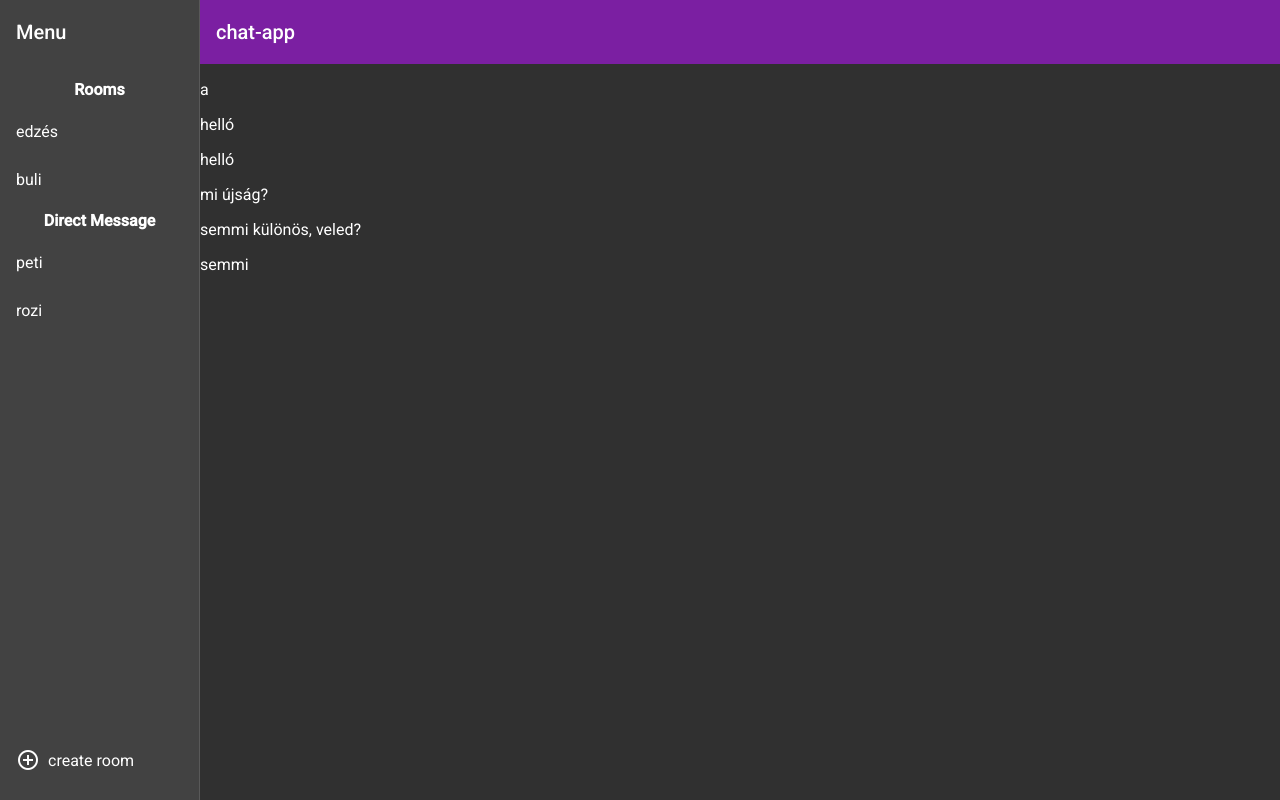
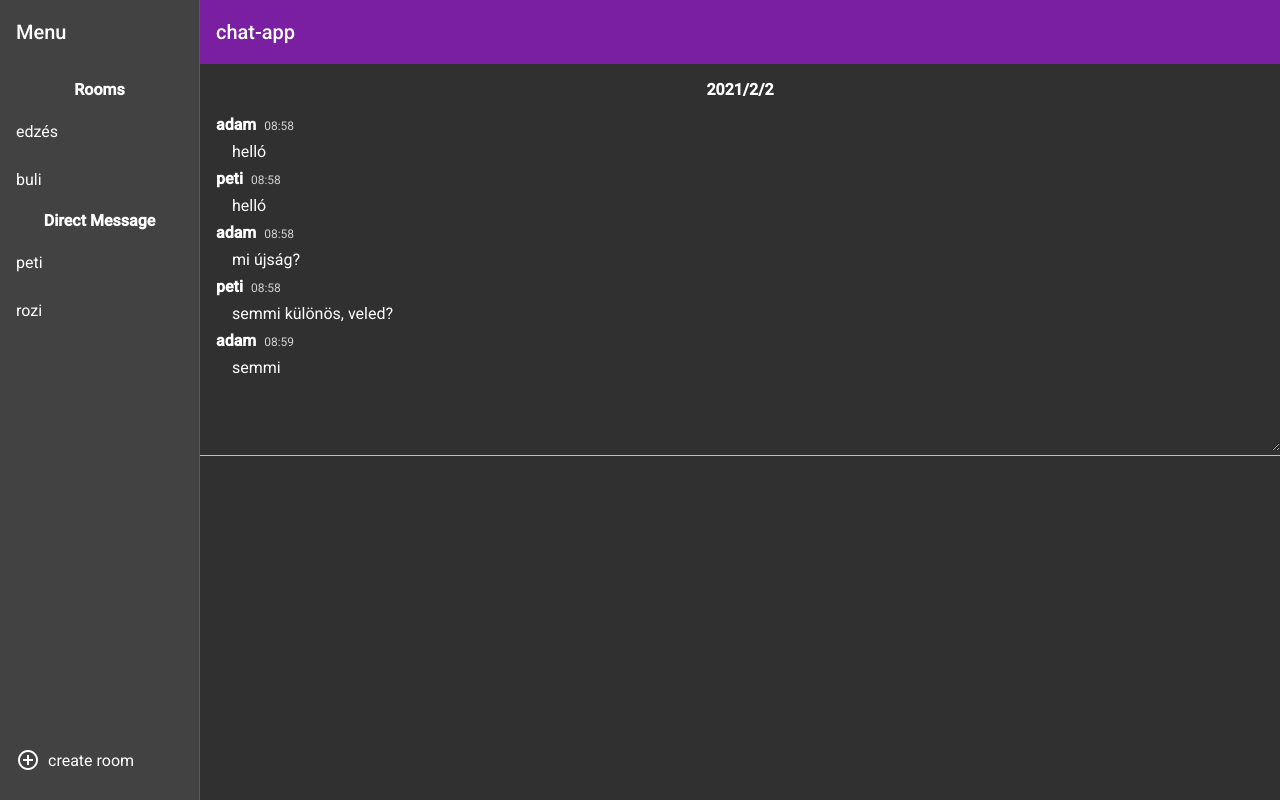
Before and after one commit to Enarchaticy/chat-app, an Angular app: page /room/me in a window 1280 px wide. Both pictures are taken after a click on the link "peti". Built offline with nearby package versions, Linux system fonts and the light colour scheme.

Commit message:
chat implementation and navigation to the room after creating it

```diff
--- a/src/app/interceptor/basic.interceptor.ts
+++ b/src/app/interceptor/basic.interceptor.ts
@@ -166,11 +166,18 @@ export class BasicInterceptor implements HttpInterceptor {
     }
 
     if (request.method === 'POST' && request.url === 'room') {
-      rooms.push({ ...(request.body as Room), id: 'd' });
+      rooms.push({
+        ...(request.body as Room),
+        id: Math.floor(Math.random() * 10000) + '',
+        messages: [],
+      });
       return of(
         new HttpResponse({
           status: 201,
-          body: { message: 'Successful room registration', roomId: 'd' },
+          body: {
+            message: 'Successful room registration',
+            room: rooms[rooms.length - 1],
+          },
         })
       );
     }
--- a/src/app/interfaces/room.ts
+++ b/src/app/interfaces/room.ts
@@ -133,17 +133,17 @@ export const rooms: Room[] = [
       },
       {
         text: 'buli 8ra?',
-        date: new Date('2021-03-02T08:58:12.177Z'),
+        date: new Date('2021-03-03T08:58:12.177Z'),
         author: { id: '1', name: 'adam' },
       },
       {
         text: 'mehet',
-        date: new Date('2021-03-02T08:58:15.177Z'),
+        date: new Date('2021-03-03T08:58:15.177Z'),
         author: { id: '2', name: 'peti' },
       },
       {
         text: 'mehet',
-        date: new Date('2021-03-02T08:58:18.177Z'),
+        date: new Date('2021-03-03T08:58:18.177Z'),
         author: { id: '3', name: 'rita' },
       },
     ],
--- a/src/app/room/chat-window/chat-window.component.html
+++ b/src/app/room/chat-window/chat-window.component.html
@@ -1,8 +1,25 @@
-<p>{{roomInput.id}}</p>
-
-<!-- <p>{{room.id}}{{room.visibility}}{{room.messages}}{{room.id}}</p>
- -->
-
-<ng-container *ngIf="room">
-  <p *ngFor="let message of room.messages">{{message.text}}</p>
+<ng-container *ngIf="roomInput.id==='me';else notMyself">
+  <mat-card class="no-message-card">
+    Choose a room, and start talking!
+  </mat-card>
 </ng-container>
+<ng-template #notMyself>
+  <ng-container *ngIf="room; else noRoom">
+    <div *ngFor="let messagesByDate of messages | keyvalue" class="chat">
+      <p class="date-center">{{messagesByDate.key}}</p>
+      <div *ngFor="let message of messagesByDate.value">
+        <span class="name">{{message.author.name}}</span>
+        <span class="time">{{message.date|date: 'HH:mm'}}</span>
+        <p class="text">{{message.text}}</p>
+      </div>
+    </div>
+  </ng-container>
+  <ng-template #noRoom>
+    <mat-card class="no-message-card">
+      Write your first message!
+    </mat-card>
+  </ng-template>
+  <mat-form-field class="full-width">
+    <textarea matInput minRows="1" maxRows="5"></textarea>
+  </mat-form-field>
+</ng-template>
--- a/src/app/room/chat-window/chat-window.component.scss
+++ b/src/app/room/chat-window/chat-window.component.scss
@@ -0,0 +1,33 @@
+.no-message-card {
+    margin: 0 auto;
+    width: 250px;
+}
+
+.chat {
+    margin: 16px;
+}
+
+.date-center {
+    text-align: center;
+    font-weight: bolder;
+}
+
+.name {
+    font-weight: bolder;
+    font-size: 16px;
+    margin-right: 8px;
+}
+
+.time {
+    color: lightgray;
+    font-size: 12px;
+}
+
+.text {
+    margin: 8px;
+    margin-left: 16px;
+}
+
+.full-width {
+    width: 100%;
+}
--- a/src/app/room/chat-window/chat-window.component.ts
+++ b/src/app/room/chat-window/chat-window.component.ts
@@ -4,9 +4,8 @@ import { Router, ActivatedRoute } from '@angular/router';
 import { Room, Visibility } from './../../interfaces/room';
 import { Subscription } from 'rxjs';
 import { RoomService } from './../../services/room.service';
-import { Component, Input, OnInit, OnDestroy, OnChanges } from '@angular/core';
+import { Component, Input, OnDestroy, OnChanges } from '@angular/core';
 import { ComponentPortal } from '@angular/cdk/portal';
-import { first } from 'rxjs/operators';
 
 @Component({
   selector: 'app-chat-window',
@@ -20,6 +19,7 @@ export class ChatWindowComponent implements OnDestroy, OnChanges {
   userId = '1';
 
   room: Room;
+  messages: any;
   roomSubs: Subscription;
   passwordSubs: Subscription;
 
@@ -39,6 +39,31 @@ export class ChatWindowComponent implements OnDestroy, OnChanges {
     }
   }
 
+  messagePrettier(): void {
+    this.messages = this.groupBy(
+      this.room.messages.map((message) => {
+        return {
+          ...message,
+          timestamp:
+            message.date.getFullYear() +
+            '/' +
+            message.date.getMonth() +
+            '/' +
+            message.date.getDate(),
+        };
+      }),
+      'timestamp'
+    );
+  }
+
+  groupBy(list, by): any {
+    return list.reduce((r, a) => {
+      r[a[by]] = r[a[by]] || [];
+      r[a[by]].push(a);
+      return r;
+    }, []);
+  }
+
   getRoomById(): void {
     // ezt ha van lehetőség javítani
 
@@ -49,6 +74,7 @@ export class ChatWindowComponent implements OnDestroy, OnChanges {
           (result: Room) => {
             console.log(result);
             this.room = result;
+            this.messagePrettier();
           },
           (error) => {
             console.error(error);
@@ -66,6 +92,9 @@ export class ChatWindowComponent implements OnDestroy, OnChanges {
       this.roomSubs = this.roomService.getPublic(this.roomInput.id).subscribe(
         (result: Room) => {
           this.room = result;
+          if (result) {
+            this.messagePrettier();
+          }
         },
         (error) => {
           console.error(error);
@@ -90,14 +119,14 @@ export class ChatWindowComponent implements OnDestroy, OnChanges {
   }
 
   handleClosedDialog(): void {
-    this.passwordSubs = this.dialogService.passwordSubject.subscribe(
-      (password) => {
-        if (password) {
+    this.passwordSubs = this.dialogService.dataSubject.subscribe((password) => {
+      if (password && typeof password === 'string') {
         this.roomSubs = this.roomService
           .getProtected(this.roomInput.id, password as string)
           .subscribe(
             (result: Room) => {
               this.room = result;
+              this.messagePrettier();
             },
             (error) => {
               console.error(error);
@@ -111,7 +140,6 @@ export class ChatWindowComponent implements OnDestroy, OnChanges {
             }
           );
       }
-      }
-    );
+    });
   }
 }
--- a/src/app/room/dialogs/create-room-dialog/create-room-dialog.component.ts
+++ b/src/app/room/dialogs/create-room-dialog/create-room-dialog.component.ts
@@ -1,3 +1,4 @@
+import { DialogService } from './../dialog.service';
 import { User } from './../../../interfaces/user';
 import { first } from 'rxjs/operators';
 import { UserService } from './../../../services/user.service';
@@ -31,7 +32,8 @@ export class CreateRoomDialogComponent implements OnInit, OnDestroy {
     private fb: FormBuilder,
     private roomService: RoomService,
     private userService: UserService,
-    private snackBar: MatSnackBar
+    private snackBar: MatSnackBar,
+    private dialogService: DialogService
   ) {}
 
   ngOnInit(): void {
@@ -141,10 +143,13 @@ export class CreateRoomDialogComponent implements OnInit, OnDestroy {
         this.snackBar.open(result.message, null, {
           duration: 2000,
         });
-        console.log(result);
+        this.dialogService.closeDialog(result.room);
       },
       (error) => {
-        console.log(error);
+        this.snackBar.open('Something went wrong!', null, {
+          duration: 2000,
+        });
+        console.error(error);
       }
     );
   }
--- a/src/app/room/dialogs/dialog.service.ts
+++ b/src/app/room/dialogs/dialog.service.ts
@@ -1,3 +1,4 @@
+import { Room } from './../../interfaces/room';
 import { Injectable } from '@angular/core';
 import { Overlay, OverlayRef } from '@angular/cdk/overlay';
 import { ComponentPortal } from '@angular/cdk/portal';
@@ -8,14 +9,14 @@ import { BehaviorSubject } from 'rxjs';
 })
 export class DialogService {
   private overlayRef: OverlayRef;
-  public passwordSubject: BehaviorSubject<
-    string | boolean
+  public dataSubject: BehaviorSubject<
+    string | boolean | Room
   > = new BehaviorSubject(false);
 
   constructor(private overlay: Overlay) {}
 
   public openAuthorizeRoomDialog<T>(componentPortal: ComponentPortal<T>): void {
-    this.passwordSubject.next(false);
+    this.dataSubject.next(false);
     this.overlayRef = this.overlay.create({
       hasBackdrop: true,
       positionStrategy: this.overlay
@@ -47,9 +48,9 @@ export class DialogService {
     this.overlayRef.backdropClick().subscribe(() => this.closeDialog());
   }
 
-  public closeDialog(password?: string): void {
-    if (password) {
-      this.passwordSubject.next(password);
+  public closeDialog(data?: string | Room): void {
+    if (data) {
+      this.dataSubject.next(data);
     }
     this.overlayRef.dispose();
   }
--- a/src/app/room/room.component.ts
+++ b/src/app/room/room.component.ts
@@ -31,6 +31,7 @@ export class RoomComponent implements OnInit, OnDestroy {
   openedRoomSubs: Subscription;
   directMessagesSubs: Subscription;
   createRoomSubs: Subscription;
+  createdRoomSubs: Subscription;
 
   userId = '1';
   userName = 'adam';
@@ -77,6 +78,7 @@ export class RoomComponent implements OnInit, OnDestroy {
   }
 
   openCreateRoomDialog(): void {
+    this.getCreatedRoom();
     const containerPortal = new ComponentPortal(
       CreateRoomDialogComponent,
       null
@@ -159,4 +161,19 @@ export class RoomComponent implements OnInit, OnDestroy {
         }
       );
   }
+
+  getCreatedRoom(): void {
+    this.createdRoomSubs = this.dialogService.dataSubject.subscribe(
+      (room: any) => {
+        if (room && room.id) {
+          this.rooms.push(room);
+          this.roomInput = room;
+          this.router.navigate(['room', room.id]);
+        }
+      },
+      () => {
+        this.createdRoomSubs.unsubscribe();
+      }
+    );
+  }
 }
```
Lines whose indentation alone changed are shown as unchanged.
